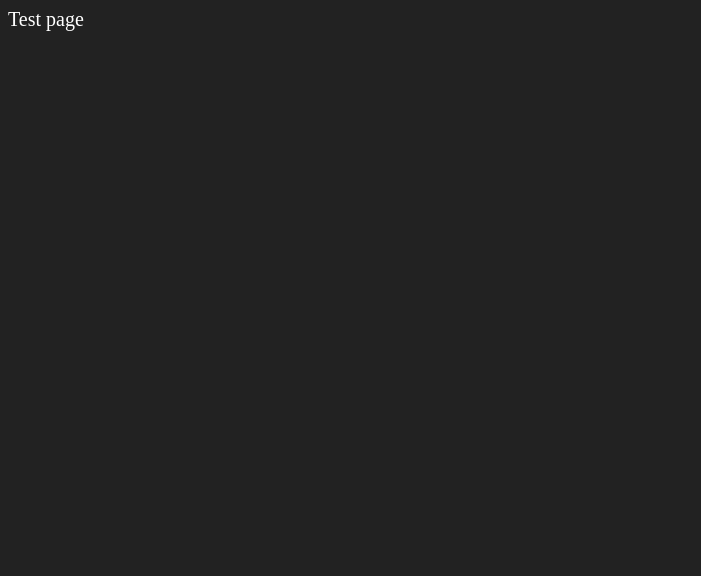
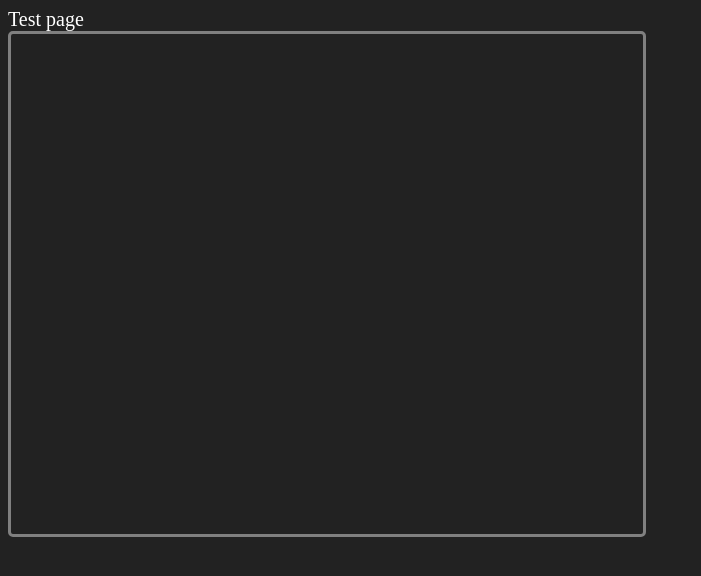
Before and after one commit to VividerAphid/LooterRoad, a plain HTML site: page index.html in a window 1280 px wide. Shown: the whole page, without its empty margins (0-701 px from the left). Drawn offline with Linux system fonts and the light colour scheme.

Commit message:
Setup for loot table definitons

```diff
--- a/index.html
+++ b/index.html
@@ -6,8 +6,12 @@
 
     <script src="classes.js"></script>
     <script src="itemDefinitions.js"></script>
+    <script src="lootTableDefinitions.js"></script>
 <body>
     Test page
+    <div class="scrollBarDiv">
+        <canvas id="map" height=3000></canvas>
+    </div>
     <script>
         let lootTable = [
         {id:1, chance:50},
--- a/itemDefinitions.js
+++ b/itemDefinitions.js
@@ -1,13 +1,18 @@
  const itemDefinitions = [
-    new ItemTemplate(1, "Copper Coin", 1, 100, ["Gem"], {description:"A copper coin"}),
-    new ItemTemplate(2, "Silver Coin", 5, 100, ["Gem"], {description:"A silver coin"}),
-    new ItemTemplate(3, "Gold Coin", 10, 100, ["Gem"], {description:"A gold coin"}),
+    new ItemTemplate(1, "Copper Coin", 1, 10000, ["Gem"], {description:"A copper coin"}),
+    new ItemTemplate(2, "Silver Coin", 5, 10000, ["Gem"], {description:"A silver coin"}),
+    new ItemTemplate(3, "Gold Coin", 10, 10000, ["Gem"], {description:"A gold coin"}),
     //Gems
     new ItemTemplate(4, "Ruby", 100, 100, ["Gem"], {description:"Shiny red gem"}),
     new ItemTemplate(5, "Emerald", 100, 100, ["Gem"], {description:"Shiny green gem"}),
     new ItemTemplate(6, "Sapphire", 100, 100, ["Gem"], {description:"Shiny blue gem"}),
-    new ItemTemplate(7, "Amethyst", 100, 100, ["Gem"], {description:"Shiny purple gem"}),
-    new ItemTemplate(8, "Diamond", 100, 100, ["Gem"], {description:"Shiny white gem"}),
-    new ItemTemplate(9, "Topaz", 100, 100, ["Gem"], {description:"Shiny yellow gem"}),
-    new ItemTemplate(10, "Amber", 100, 100, ["Gem"], {description:"Hardened golden orange sap"}),
+    new ItemTemplate(7, "Amethyst", 75, 100, ["Gem"], {description:"Shiny purple gem"}),
+    new ItemTemplate(8, "Diamond", 500, 100, ["Gem"], {description:"Shiny white gem"}),
+    new ItemTemplate(9, "Topaz", 75, 100, ["Gem"], {description:"Shiny yellow gem"}),
+    new ItemTemplate(10, "Amber", 50, 100, ["Gem"], {description:"Hardened golden orange sap"}),
+    new ItemTemplate(11, "Pearl", 50, 100, ["Gem"], {description:"A proper pearl"}),
+    new ItemTemplate(12, "Rose Pearl", 100, 100, ["Gem"], {description:"A rare rose pearl"}),
+    //Jewelery
+
+
 ];
--- /dev/null
+++ b/lootTableDefinitions.js
@@ -0,0 +1,20 @@
+const chestTables = [
+    {typeId: 1, name:"Everything", table:[]},
+    {typeId: 2, name:"Coin Stash", table:[
+        {id:1, chance:50},
+        {id:2, chance:25},
+        {id:3, chance:10},
+    ]},
+]
+
+function loadEverythingTable(){
+    let table = [];
+    for(let r = 0; r < itemDefinitions.length; r++){
+        let lootLine = {id:-1, chance:1};
+        lootLine.id = itemDefinitions[r].id;
+        table.push(lootLine);
+    }
+    return table;
+}
+
+chestTables[0].table = loadEverythingTable();
--- a/main.css
+++ b/main.css
@@ -14,3 +14,10 @@ body {
 	border-radius: 5px;
 	width: fit-content;
 }
+.scrollBarDiv{
+	max-width: 50%;
+	max-height: 500px;
+	overflow: scroll;
+	border: 3px gray solid;
+	border-radius: 5px;
+}
```
